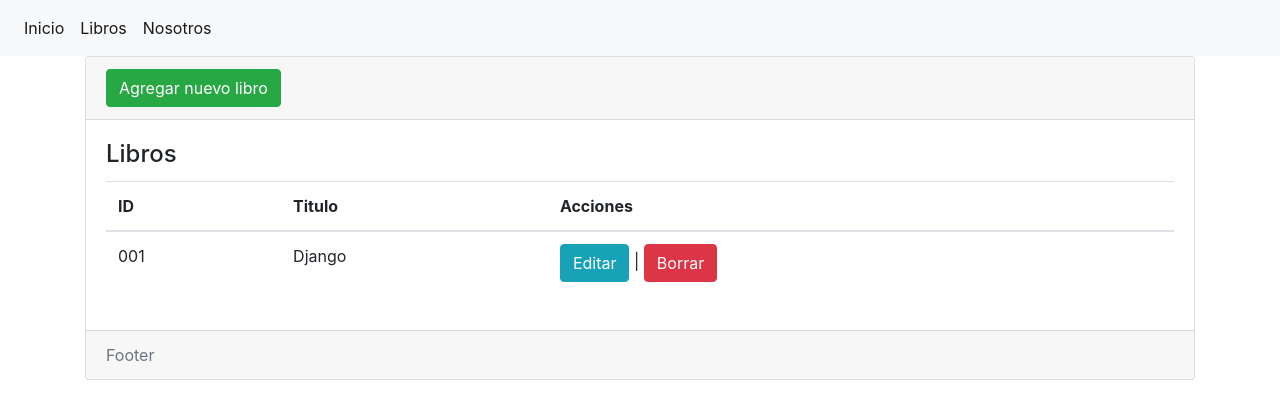
After one commit to Alexander7000/HDP115G25, a Django app: page /libros in a window 1280 px wide. The commit adds this page. Shown: the top 419 px of the page. Run offline with Django 3.2, Linux system fonts and the light colour scheme; some libraries are stand-ins or nearby versions.

```diff
--- a/libreria/templates/base.html
+++ b/libreria/templates/base.html
@@ -14,9 +14,9 @@
 <body>
     <nav class="navbar navbar-expand navbar-light bg-light">
         <div class="nav navbar-nav">
-            <a class="nav-item nav-link active" href="#">Inicio</a>
-            <a class="nav-item nav-link active" href="#">Libros</a>
-            <a class="nav-item nav-link active" href="#">Nosotros</a>
+            <a class="nav-item nav-link active" href="{% url 'inicio' %}">Inicio</a>
+            <a class="nav-item nav-link active" href="{% url 'libros' %}">Libros</a>
+            <a class="nav-item nav-link active" href="{% url 'nosotros' %}">Nosotros</a>
         </div>
     </nav>
 
--- /dev/null
+++ b/libreria/templates/libros/index.html
@@ -0,0 +1,41 @@
+{% extends "base.html" %}
+
+{% block titulo %} Lista de libros {%endblock %}
+
+{% block contenido %}
+
+<div class="card">
+    <div class="card-header">
+        <a name="" id="" class="btn btn-success" href="{% url 'crear' %}" role="button">Agregar nuevo libro</a>
+    </div>
+    <div class="card-body">
+        <h4 class="card-title">Libros</h4>
+
+        <table class="table">
+            <thead>
+            <tr>
+                <th>ID</th>
+                <th>Titulo</th>
+                <th>Acciones</th>
+            </tr>
+            </thead>
+            <tbody>
+            <tr>
+                <td> 001 </td>
+                <td> Django </td>
+                <td>
+                    <a name="" id="" class="btn btn-info" href="{% url 'editar' %}" role="button">Editar</a>
+                    |
+                    <a name="" id="" class="btn btn-danger" href="#" role="button">Borrar</a>
+                </td>
+            </tr>
+            </tbody>
+        </table>
+
+    </div>
+    <div class="card-footer text-muted">
+        Footer
+    </div>
+</div>
+
+{%endblock %}
--- a/libreria/urls.py
+++ b/libreria/urls.py
@@ -1,7 +1,13 @@
 from django.urls import path
 from . import views
+
+# enlaces para mostrar las vistas (URLS)
 
 urlpatterns = [
     path('', views.inicio, name='inicio'),
     path('nosotros', views.nosotros, name='nosotros'),
+
+    path('libros', views.libros, name='libros'),
+    path('libros/crear', views.crear, name='crear'),
+    path('libros/editar', views.editar, name='editar'),
 ]
--- a/libreria/views.py
+++ b/libreria/views.py
@@ -2,7 +2,18 @@ from django.shortcuts import render
 from django.http import HttpResponse
 # Create your views here.
 
+# acceso a los archivos (paginas)
+
+# paginas del sitio
 def inicio(request):
-    return HttpResponse("<h1>Hola mundo<h1>")
+    return render(request, 'paginas/inicio.html')
 def nosotros(request):
     return render(request, 'paginas/nosotros.html')
+
+#libros
+def libros(request):
+    return render(request, 'libros/index.html')
+def crear(request):
+    return render(request, 'libros/crear.html')
+def editar(request):
+    return render(request, 'libros/editar.html')
```
Also changed, not shown: django_project/settings.py (+6 -2 lines), libreria/templates/libros/crear.html (added, +20 -0 lines), libreria/templates/libros/editar.html (added, +20 -0 lines), libreria/templates/libros/form.html (added, +10 -0 lines), libreria/templates/paginas/inicio.html (added, +17 -0 lines).
